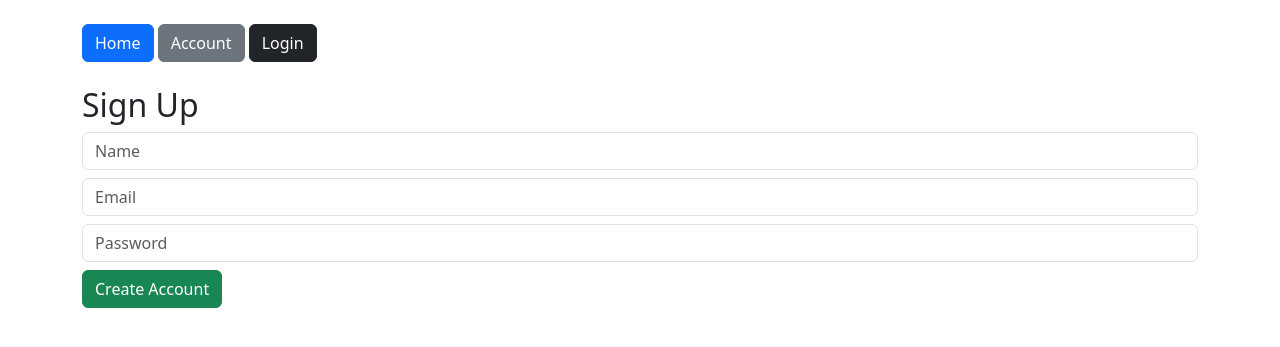
After one commit to CarsonQuesada/LibrarySystem, a Flask app: page /register in a window 1280 px wide. The commit adds this page. Shown: the top 347 px of the page. Run offline with Flask 3, Linux system fonts and the light colour scheme.

Commit message:
frontend modifications, added 'register button', still not functional

```diff
--- a/backend/app.py
+++ b/backend/app.py
@@ -33,6 +33,33 @@ def add_book():
     db.session.add(book)
     db.session.commit()
     return redirect("/")
+
+# ---------------- REGISTER ----------------
+@app.route("/register", methods=["GET", "POST"])
+def register():
+    if request.method == "POST":
+        name = request.form["name"]
+        email = request.form["email"]
+        password = request.form["password"]
+
+        # Check if user already exists
+        existing_user = LibraryUser.query.filter_by(email=email).first()
+        if existing_user:
+            return "User already exists!"
+
+        new_user = LibraryUser(
+            name=name,
+            email=email,
+            password=password
+        )
+
+        db.session.add(new_user)
+        db.session.commit()
+
+        session["user_id"] = new_user.id
+        return redirect("/")
+
+    return render_template("register.html")
 
 # ---------------- LOGIN ----------------
 @app.route("/login", methods=["GET", "POST"])
--- /dev/null
+++ b/frontend/templates/register.html
@@ -0,0 +1,18 @@
+{% extends "base.html" %} {% block content %}
+
+<h2>Sign Up</h2>
+
+<form method="POST">
+  <input name="name" placeholder="Name" class="form-control mb-2" required />
+  <input name="email" placeholder="Email" class="form-control mb-2" required />
+  <input
+    name="password"
+    type="password"
+    placeholder="Password"
+    class="form-control mb-2"
+    required
+  />
+  <button class="btn btn-success">Create Account</button>
+</form>
+
+{% endblock %}
```
Also changed, not shown: frontend/templates/login.html (+10 -2 lines).
